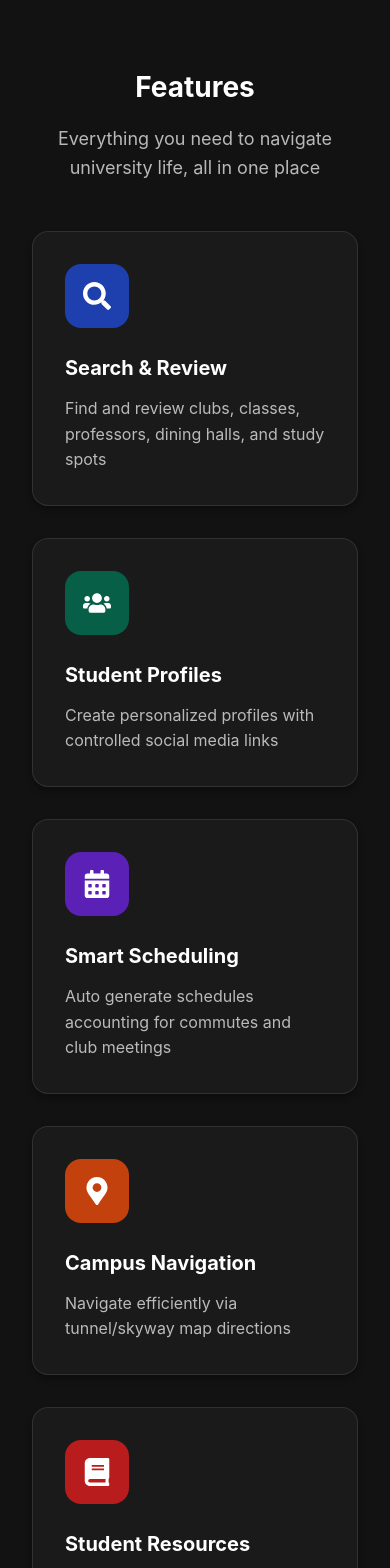
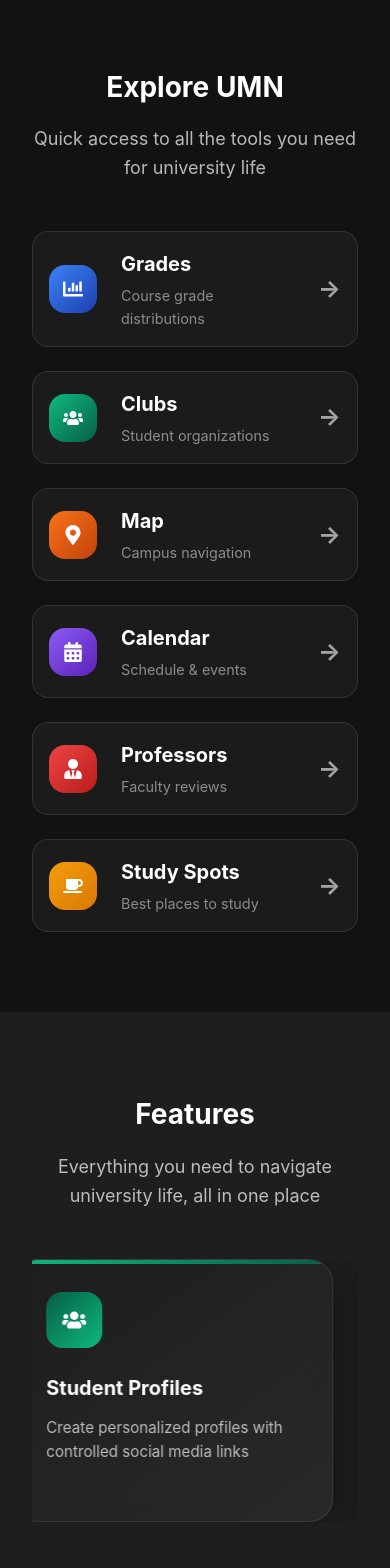
Before and after one commit to soplox-x/UMN-Discover, a React (Vite) app in the folder client/: page / in a window 390 px wide. Shown: the part 1500-3068 px from the top of the page. Built offline with nearby package versions, Linux system fonts and the light colour scheme.

Commit message:
updated the homepage ui

```diff
--- a/client/src/components/HomePage.jsx
+++ b/client/src/components/HomePage.jsx
@@ -1,7 +1,7 @@
 import React from 'react';
 import { Link } from 'react-router-dom';
 import { FaMapMarkerAlt, FaCalendarAlt, FaUsers, FaGraduationCap, FaUtensils,
-         FaStar, FaSearch, FaBook, FaMoon, FaSun, FaGithub, FaDiscord } from 'react-icons/fa';
+         FaStar, FaSearch, FaBook, FaMoon, FaSun, FaGithub, FaDiscord, FaChartBar, FaUserTie, FaCoffee } from 'react-icons/fa';
 import { motion } from 'framer-motion';
 import '../styles/HomePage.css';
 
@@ -39,11 +39,59 @@
     }
   ];
 
+  const navigationItems = [
+    {
+      icon: <FaChartBar />,
+      title: "Grades",
+      description: "Course grade distributions",
+      path: "/grades",
+      color: "blue"
+    },
+    {
+      icon: <FaUsers />,
+      title: "Clubs",
+      description: "Student organizations",
+      path: "/clubs",
+      color: "green"
+    },
+    {
+      icon: <FaMapMarkerAlt />,
+      title: "Map",
+      description: "Campus navigation",
+      path: "/map",
+      color: "orange"
+    },
+    {
+      icon: <FaCalendarAlt />,
+      title: "Calendar",
+      description: "Schedule & events",
+      path: "/calendar",
+      color: "purple"
+    },
+    {
+      icon: <FaUserTie />,
+      title: "Professors",
+      description: "Faculty reviews",
+      path: "/professors",
+      color: "red"
+    },
+    {
+      icon: <FaCoffee />,
+      title: "Study Spots",
+      description: "Best places to study",
+      path: "/studyspots",
+      color: "yellow"
+    }
+  ];
+
   const quickLinks = [
     { icon: <FaUsers />, label: "Clubs", count: "0" },
     { icon: <FaUsers />, label: "Users", count: "0" },
     { icon: <FaMapMarkerAlt />, label: "Study Spots", count: "0" }
   ];
+
+  // Create enough duplicates for seamless loop
+  const duplicatedFeatures = [...features, ...features, ...features];
 
   const toggleDarkMode = () => {
     setDarkMode(!darkMode);
@@ -82,6 +130,7 @@
           </motion.div>
         </div>
       </section>
+
       <section className="quick-stats">
         <div className="stats-container">
           {quickLinks.map((link, index) => (
@@ -100,6 +149,56 @@
           ))}
         </div>
       </section>
+
+      <section className="navigation-section">
+        <div className="section-header">
+          <motion.h3
+            className="section-title"
+            initial={{ opacity: 0, y: 20 }}
+            animate={{ opacity: 1, y: 0 }}
+            transition={{ duration: 0.5 }}
+          >
+            Explore UMN
+          </motion.h3>
+          <motion.p
+            className="section-description"
+            initial={{ opacity: 0, y: 20 }}
+            animate={{ opacity: 1, y: 0 }}
+            transition={{ duration: 0.5, delay: 0.1 }}
+          >
+            Quick access to all the tools you need for university life
+          </motion.p>
+        </div>
+
+        <div className="navigation-grid">
+          {navigationItems.map((item, index) => (
+            <motion.div
+              key={index}
+              initial={{ opacity: 0, y: 30 }}
+              animate={{ opacity: 1, y: 0 }}
+              transition={{ duration: 0.4, delay: 0.1 * index }}
+            >
+              <Link to={item.path} className={`nav-item ${item.color}`}>
+                <motion.div
+                  className="nav-item-content"
+                  whileHover={{ scale: 1.05, y: -5 }}
+                  whileTap={{ scale: 0.95 }}
+                >
+                  <div className="nav-icon-container">
+                    {item.icon}
+                  </div>
+                  <div className="nav-text">
+                    <h4 className="nav-title">{item.title}</h4>
+                    <p className="nav-description">{item.description}</p>
+                  </div>
+                  <div className="nav-arrow">→</div>
+                </motion.div>
+              </Link>
+            </motion.div>
+          ))}
+        </div>
+      </section>
+
       <section className="features-section">
         <div className="section-header">
           <motion.h3
@@ -120,25 +219,26 @@
           </motion.p>
         </div>
 
-        <div className="features-grid">
-          {features.map((feature, index) => (
-            <motion.div
+        <div className="features-carousel-container">
+          <div className="features-carousel">
+            <div className="features-track">
+              {duplicatedFeatures.map((feature, index) => (
+                <div
                   key={index}
                   className={`feature-card ${feature.color}`}
-              initial={{ opacity: 0, y: 20 }}
-              animate={{ opacity: 1, y: 0 }}
-              transition={{ duration: 0.3, delay: 0.1 * index }}
-              whileHover={{ scale: 1.03 }}
                 >
                   <div className="feature-icon-container">
                     {feature.icon}
                   </div>
                   <h4 className="feature-title">{feature.title}</h4>
                   <p className="feature-description">{feature.description}</p>
-            </motion.div>
+                </div>
               ))}
             </div>
+          </div>
+        </div>
       </section>
+
       <section className="cta-section">
         <div className="cta-content">
           <motion.h3
--- a/client/src/styles/HomePage.css
+++ b/client/src/styles/HomePage.css
@@ -21,11 +21,13 @@
   --purple-500: #8b5cf6;
   --orange-500: #f97316;
   --red-500: #ef4444;
+  --yellow-500: #f59e0b;
   --blue-dark: #1e40af;
   --green-dark: #065f46;
   --purple-dark: #5b21b6;
   --orange-dark: #c2410c;
   --red-dark: #b91c1c;
+  --yellow-dark: #d97706;
 }
 
 .home-page {
@@ -325,7 +327,9 @@
 }
 
 .dark-mode .stat-card {
-  background-color: rgba(255, 255, 255, 0.05);
+  background: rgba(30, 30, 30, 0.7);
+  backdrop-filter: blur(10px);
+  border: 1px solid rgba(255, 255, 255, 0.1);
   color: var(--dark-text);
   box-shadow: var(--shadow-dark);
 }
@@ -368,13 +372,156 @@
   color: var(--light-text-secondary);
 }
 
+.navigation-section {
+  padding: 5rem 2rem;
+  transition: background-color 0.3s ease;
+}
+
+.dark-mode .navigation-section {
+  background-color: var(--dark-bg);
+}
+
+.light-mode .navigation-section {
+  background-color: var(--light-bg);
+}
+
+.navigation-grid {
+  max-width: 1200px;
+  margin: 0 auto;
+  display: grid;
+  grid-template-columns: repeat(auto-fit, minmax(300px, 1fr));
+  gap: 1.5rem;
+}
+
+.nav-item {
+  text-decoration: none;
+  color: inherit;
+  display: block;
+}
+
+.nav-item-content {
+  display: flex;
+  align-items: center;
+  gap: 1.5rem;
+  padding: 1.5rem;
+  border-radius: 1rem;
+  transition: all 0.3s ease;
+  position: relative;
+  overflow: hidden;
+}
+
+.dark-mode .nav-item-content {
+  background: rgba(30, 30, 30, 0.8);
+  backdrop-filter: blur(10px);
+  border: 1px solid rgba(255, 255, 255, 0.1);
+}
+
+.light-mode .nav-item-content {
+  background: var(--light-bg);
+  box-shadow: 0 4px 20px rgba(0, 0, 0, 0.08);
+}
+
+.nav-item-content:hover {
+  transform: translateY(-5px);
+}
+
+.dark-mode .nav-item-content:hover {
+  box-shadow: 0 12px 40px rgba(0, 0, 0, 0.3);
+}
+
+.light-mode .nav-item-content:hover {
+  box-shadow: 0 12px 40px rgba(0, 0, 0, 0.15);
+}
+
+.nav-icon-container {
+  width: 3.5rem;
+  height: 3.5rem;
+  border-radius: 1rem;
+  display: flex;
+  align-items: center;
+  justify-content: center;
+  font-size: 1.5rem;
+  color: white;
+  flex-shrink: 0;
+}
+
+.nav-item.blue .nav-icon-container {
+  background: linear-gradient(135deg, var(--blue-500), var(--blue-dark));
+}
+
+.nav-item.green .nav-icon-container {
+  background: linear-gradient(135deg, var(--green-500), var(--green-dark));
+}
+
+.nav-item.orange .nav-icon-container {
+  background: linear-gradient(135deg, var(--orange-500), var(--orange-dark));
+}
+
+.nav-item.purple .nav-icon-container {
+  background: linear-gradient(135deg, var(--purple-500), var(--purple-dark));
+}
+
+.nav-item.red .nav-icon-container {
+  background: linear-gradient(135deg, var(--red-500), var(--red-dark));
+}
+
+.nav-item.yellow .nav-icon-container {
+  background: linear-gradient(135deg, var(--yellow-500), var(--yellow-dark));
+}
+
+.nav-text {
+  flex: 1;
+}
+
+.nav-title {
+  font-size: 1.25rem;
+  font-weight: 700;
+  margin: 0 0 0.25rem 0;
+  transition: color 0.3s ease;
+}
+
+.dark-mode .nav-title {
+  color: var(--dark-text);
+}
+
+.light-mode .nav-title {
+  color: var(--light-text);
+}
+
+.nav-description {
+  font-size: 0.9rem;
+  margin: 0;
+  opacity: 0.7;
+  transition: color 0.3s ease;
+}
+
+.dark-mode .nav-description {
+  color: var(--dark-text-secondary);
+}
+
+.light-mode .nav-description {
+  color: var(--light-text-secondary);
+}
+
+.nav-arrow {
+  font-size: 1.5rem;
+  font-weight: bold;
+  opacity: 0.6;
+  transition: all 0.3s ease;
+}
+
+.nav-item-content:hover .nav-arrow {
+  opacity: 1;
+  transform: translateX(5px);
+}
+
 .features-section {
   padding: 5rem 2rem;
   transition: background-color 0.3s ease;
 }
 
 .dark-mode .features-section {
-  background-color: var(--dark-bg);
+  background-color: var(--dark-surface);
 }
 
 .light-mode .features-section {
@@ -415,43 +562,107 @@
   color: var(--light-text-secondary);
 }
 
-.features-grid {
-  max-width: 1200px;
-  margin: 0 auto;
-  display: grid;
-  grid-template-columns: repeat(auto-fit, minmax(300px, 1fr));
+.features-carousel-container {
+  width: 100%;
+  overflow: hidden;
+  position: relative;
+}
+
+.features-carousel {
+  width: 100%;
+  overflow: hidden;
+}
+
+.features-track {
+  display: flex;
   gap: 2rem;
+  width: fit-content;
+  animation: scroll-left 30s linear infinite;
+}
+
+@keyframes scroll-left {
+  0% {
+    transform: translateX(0);
+  }
+  100% {
+    transform: translateX(calc(-320px * 5 - 2rem * 5));
+  }
+}
+
+.features-track:hover {
+  animation-play-state: paused;
 }
 
 .feature-card {
-  border-radius: 1rem;
+  min-width: 280px;
+  max-width: 320px;
+  border-radius: 1.5rem;
   padding: 2rem;
   transition: transform 0.3s ease, box-shadow 0.3s ease, background-color 0.3s ease;
+  flex-shrink: 0;
+  position: relative;
+  overflow: hidden;
 }
 
 .dark-mode .feature-card {
-  background-color: var(--dark-surface);
-  box-shadow: var(--shadow-dark);
+  background: linear-gradient(145deg, rgba(30, 30, 30, 0.9), rgba(45, 45, 45, 0.8));
+  backdrop-filter: blur(20px);
+  border: 1px solid rgba(255, 255, 255, 0.1);
+  box-shadow: 0 8px 32px rgba(0, 0, 0, 0.3);
 }
 
 .light-mode .feature-card {
-  background-color: var(--light-bg);
-  box-shadow: var(--shadow-light);
+  background: linear-gradient(145deg, rgba(255, 255, 255, 0.95), rgba(248, 250, 252, 0.9));
+  backdrop-filter: blur(20px);
+  border: 1px solid rgba(0, 0, 0, 0.05);
+  box-shadow: 0 8px 32px rgba(0, 0, 0, 0.1);
+}
+
+.feature-card::before {
+  content: '';
+  position: absolute;
+  top: 0;
+  left: 0;
+  right: 0;
+  height: 4px;
+  border-radius: 1.5rem 1.5rem 0 0;
+}
+
+.feature-card.blue::before {
+  background: linear-gradient(90deg, var(--blue-500), var(--blue-dark));
+}
+
+.feature-card.green::before {
+  background: linear-gradient(90deg, var(--green-500), var(--green-dark));
+}
+
+.feature-card.purple::before {
+  background: linear-gradient(90deg, var(--purple-500), var(--purple-dark));
+}
+
+.feature-card.orange::before {
+  background: linear-gradient(90deg, var(--orange-500), var(--orange-dark));
+}
+
+.feature-card.red::before {
+  background: linear-gradient(90deg, var(--red-500), var(--red-dark));
 }
 
 .feature-icon-container {
-  width: 4rem;
-  height: 4rem;
+  width: 3.5rem;
+  height: 3.5rem;
   border-radius: 1rem;
   display: flex;
   align-items: center;
   justify-content: center;
   margin-bottom: 1.5rem;
+  position: relative;
 }
 
 .feature-icon {
-  font-size: 1.75rem;
+  font-size: 1.5rem;
   color: var(--light-bg);
+  z-index: 2;
 }
 
 .feature-title {
@@ -470,6 +681,8 @@
 }
 
 .feature-description {
+  font-size: 0.95rem;
+  line-height: 1.6;
   transition: color 0.3s ease;
 }
 
@@ -482,43 +695,43 @@
 }
 
 .dark-mode .feature-card.blue .feature-icon-container {
-  background-color: var(--blue-dark);
+  background: linear-gradient(135deg, var(--blue-dark), var(--blue-500));
 }
 
 .light-mode .feature-card.blue .feature-icon-container {
-  background-color: var(--blue-500);
+  background: linear-gradient(135deg, var(--blue-500), var(--blue-dark));
 }
 
 .dark-mode .feature-card.green .feature-icon-container {
-  background-color: var(--green-dark);
+  background: linear-gradient(135deg, var(--green-dark), var(--green-500));
 }
 
 .light-mode .feature-card.green .feature-icon-container {
-  background-color: var(--green-500);
+  background: linear-gradient(135deg, var(--green-500), var(--green-dark));
 }
 
 .dark-mode .feature-card.purple .feature-icon-container {
-  background-color: var(--purple-dark);
+  background: linear-gradient(135deg, var(--purple-dark), var(--purple-500));
 }
 
 .light-mode .feature-card.purple .feature-icon-container {
-  background-color: var(--purple-500);
+  background: linear-gradient(135deg, var(--purple-500), var(--purple-dark));
 }
 
 .dark-mode .feature-card.orange .feature-icon-container {
-  background-color: var(--orange-dark);
+  background: linear-gradient(135deg, var(--orange-dark), var(--orange-500));
 }
 
 .light-mode .feature-card.orange .feature-icon-container {
-  background-color: var(--orange-500);
+  background: linear-gradient(135deg, var(--orange-500), var(--orange-dark));
 }
 
 .dark-mode .feature-card.red .feature-icon-container {
-  background-color: var(--red-dark);
+  background: linear-gradient(135deg, var(--red-dark), var(--red-500));
 }
 
 .light-mode .feature-card.red .feature-icon-container {
-  background-color: var(--red-500);
+  background: linear-gradient(135deg, var(--red-500), var(--red-dark));
 }
 
 .cta-section {
@@ -639,6 +852,13 @@
   color: rgba(255, 255, 255, 0.6);
 }
 
+.footer-disclaimer {
+  font-size: 0.8rem;
+  color: rgba(255, 255, 255, 0.5);
+  margin-top: 1rem;
+  line-height: 1.4;
+}
+
 .footer-links {
   display: grid;
   grid-template-columns: repeat(2, 1fr);
@@ -694,8 +914,12 @@
     font-size: 1rem;
   }
 
-  .features-grid {
+  .navigation-grid {
     grid-template-columns: 1fr;
+  }
+
+  .feature-card {
+    min-width: 280px;
   }
 
   .footer-content {
@@ -729,28 +953,22 @@
   .section-title, .cta-title {
     font-size: 1.75rem;
   }
+
+  .feature-card {
+    min-width: 250px;
   }
 
-.dark-mode .feature-card {
-  background: rgba(30, 30, 30, 0.7);
-  backdrop-filter: blur(10px);
-  border: 1px solid rgba(255, 255, 255, 0.1);
+  .navigation-grid {
+    grid-template-columns: 1fr;
   }
 
-.dark-mode .stat-card {
-  background: rgba(30, 30, 30, 0.7);
-  backdrop-filter: blur(10px);
-  border: 1px solid rgba(255, 255, 255, 0.1);
+  .nav-item-content {
+    padding: 1rem;
   }
 
-.feature-card:hover {
-  transform: translateY(-5px);
+  .nav-icon-container {
+    width: 3rem;
+    height: 3rem;
+    font-size: 1.25rem;
   }
-
-.dark-mode .feature-card:hover {
-  box-shadow: 0 10px 20px rgba(0, 0, 0, 0.3);
 }
-
-.light-mode .feature-card:hover {
-  box-shadow: 0 10px 20px rgba(0, 0, 0, 0.1);
-}
```
Lines whose indentation alone changed are shown as unchanged.
